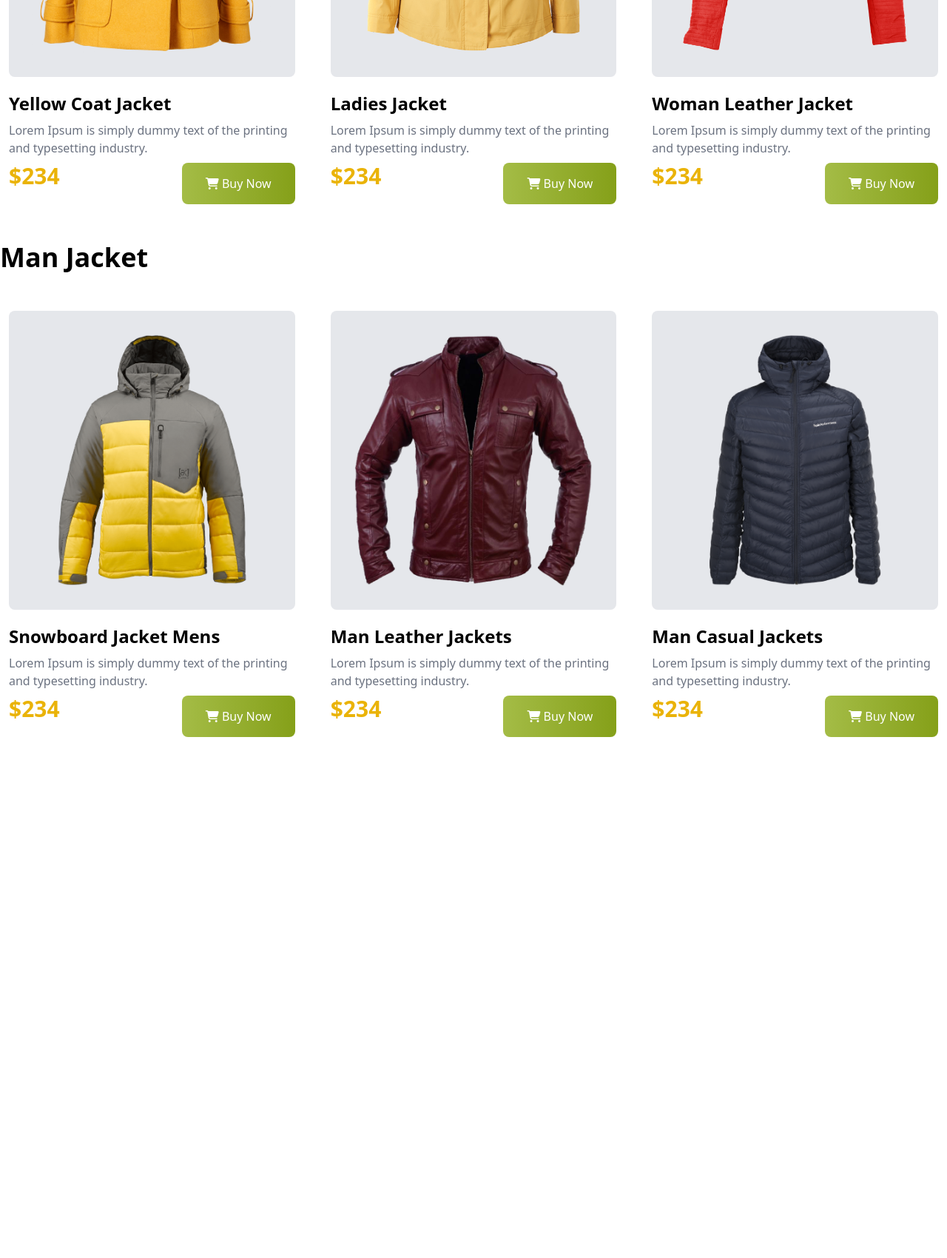
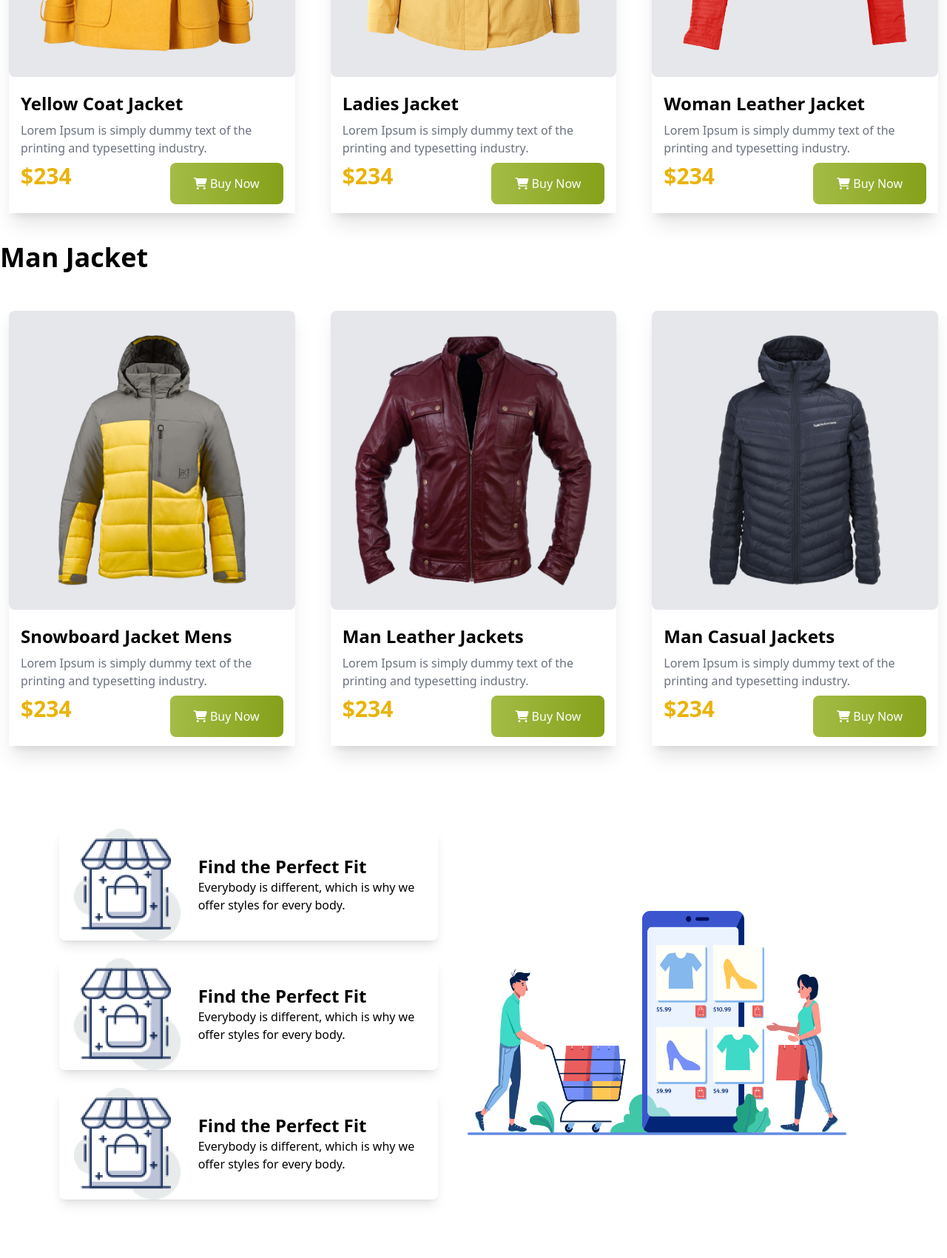
Before and after one commit to arjsabbir88/Penguin-fashion, a plain HTML site: page index.html in a window 1280 px wide. Shown: the part 1100-2800 px from the top of the page at 74% size. Before the commit the page ends 2140 px from the top, so only its background shows below. Drawn offline with nearby package versions, Linux system fonts and the light colour scheme.

Commit message:
added footer section

```diff
--- a/index.html
+++ b/index.html
@@ -49,10 +49,10 @@
                     Woman Jacket
                 </h1>
                 <div class="grid gap-6 text-center lg:grid-cols-3 lg:text-left ">
-                    <div class="py-3 mx-3">
-                        <img class="rounded-lg mb-5 bg-gray-200 py-8 px-8"
+                    <div class="py-3 mx-3 shadow-xl">
+                        <img class="mx-auto rounded-lg mb-5 bg-gray-200 py-8 px-8"
                         src="resoruces/images/jacket-1.png" alt="">
-                        <div>
+                        <div class="px-4">
                             <h3 class="text-2xl font-bold mb-2">
                                 Yellow Coat Jacket
                             </h3>
@@ -68,10 +68,10 @@
                             </div>
                         </div>
                     </div>
-                    <div class="py-3 mx-3">
-                        <img class="rounded-lg mb-5 bg-gray-200 py-8 px-8"
+                    <div class="py-3 mx-3 shadow-xl shadow-xl">
+                        <img class="mx-auto rounded-lg mb-5 bg-gray-200 py-8 px-8"
                         src="resoruces/images/jacket-2.png" alt="">
-                        <div>
+                        <div class="px-4">
                             <h3 class="text-2xl font-bold mb-2">
                                 Ladies Jacket
                             </h3>
@@ -87,10 +87,10 @@
                             </div>
                         </div>
                     </div>
-                    <div class="py-3 mx-3">
-                        <img class="rounded-lg mb-5 bg-gray-200 py-8 px-8"
+                    <div class="py-3 mx-3 shadow-xl">
+                        <img class="mx-auto rounded-lg mb-5 bg-gray-200 py-8 px-8"
                         src="resoruces/images/jacket-3.png" alt="">
-                        <div>
+                        <div class="px-4">
                             <h3 class="text-2xl font-bold mb-2">
                                 Woman Leather Jacket
                             </h3>
@@ -115,10 +115,10 @@
                     Man Jacket
                 </h1>
                 <div class="grid gap-6 text-center lg:grid-cols-3 lg:text-left ">
-                    <div class="py-3 mx-3">
-                        <img class="rounded-lg mb-5 bg-gray-200 py-8 px-8"
+                    <div class="py-3 mx-3 shadow-xl max-w-full">
+                        <img class=" mx-auto rounded-lg mb-5 bg-gray-200 py-8 px-8"
                         src="resoruces/images/jacket-4.png" alt="">
-                        <div>
+                        <div class="px-4">
                             <h3 class="text-2xl font-bold mb-2">
                                 Snowboard Jacket Mens
                             </h3>
@@ -134,10 +134,10 @@
                             </div>
                         </div>
                     </div>
-                    <div class="py-3 mx-3">
-                        <img class="rounded-lg mb-5 bg-gray-200 py-8 px-8"
+                    <div class="py-3 mx-3 shadow-xl">
+                        <img class="mx-auto rounded-lg mb-5 bg-gray-200 py-8 px-8"
                         src="resoruces/images/jacket-5.png" alt="">
-                        <div>
+                        <div class="px-4">
                             <h3 class="text-2xl font-bold mb-2">
                                 Man Leather Jackets
                             </h3>
@@ -153,10 +153,10 @@
                             </div>
                         </div>
                     </div>
-                    <div class="py-3 mx-3">
-                        <img class="rounded-lg mb-5 bg-gray-200 py-8 px-8"
+                    <div class="py-3 mx-3 shadow-xl">
+                        <img class="mx-auto rounded-lg mb-5 bg-gray-200 py-8 px-8"
                         src="resoruces/images/jacket-6.png" alt="">
-                        <div>
+                        <div class="px-4">
                             <h3 class="text-2xl font-bold mb-2">
                                 Man Casual Jackets
                             </h3>
@@ -176,8 +176,56 @@
             </div>
         </section>
     </main>
-    <footer>
-
+    <footer class="max-w-full mx-auto my-15 lg:max-w-7xl lg:mx-auto">
+        <div class="py-10 px-6 flex gap-10 flex-col-reverse lg:flex-row lg:px-20 lg:py-20 ">
+            <div class="max-w-full lg:max-w-lg">
+                <div class="flex items-center rounded-lg px-5 shadow-lg max-w-lg gap-6 mb-6">
+                    <div>
+                        <img src="resoruces/icons/house.png" alt="">
+                    </div>
+                    <div>
+                        <h2 class="text-2xl font-bold">
+                            Find the Perfect Fit
+                        </h2>
+                        <p>
+                            Everybody is different, which is why we
+                            offer styles for every body.
+                        </p>
+                    </div>
+                </div>
+                <div class="flex items-center rounded-lg px-5 shadow-lg max-w-lg gap-6 mb-6">
+                    <div>
+                        <img src="resoruces/icons/house.png" alt="">
+                    </div>
+                    <div>
+                        <h2 class="text-2xl font-bold">
+                            Find the Perfect Fit
+                        </h2>
+                        <p>
+                            Everybody is different, which is why we
+                            offer styles for every body.
+                        </p>
+                    </div>
+                </div>
+                <div class="flex items-center rounded-lg px-5 shadow-lg max-w-lg gap-6 mb-6">
+                    <div>
+                        <img src="resoruces/icons/house.png" alt="">
+                    </div>
+                    <div>
+                        <h2 class="text-2xl font-bold">
+                            Find the Perfect Fit
+                        </h2>
+                        <p>
+                            Everybody is different, which is why we
+                            offer styles for every body.
+                        </p>
+                    </div>
+                </div>
+            </div>
+            <div class="max-w-full lg:max-w-lg flex items-center">
+                <img src="resoruces/images/shopping.png" alt="">
+            </div>
+        </div>
     </footer>
 </body>
 </html>
```
